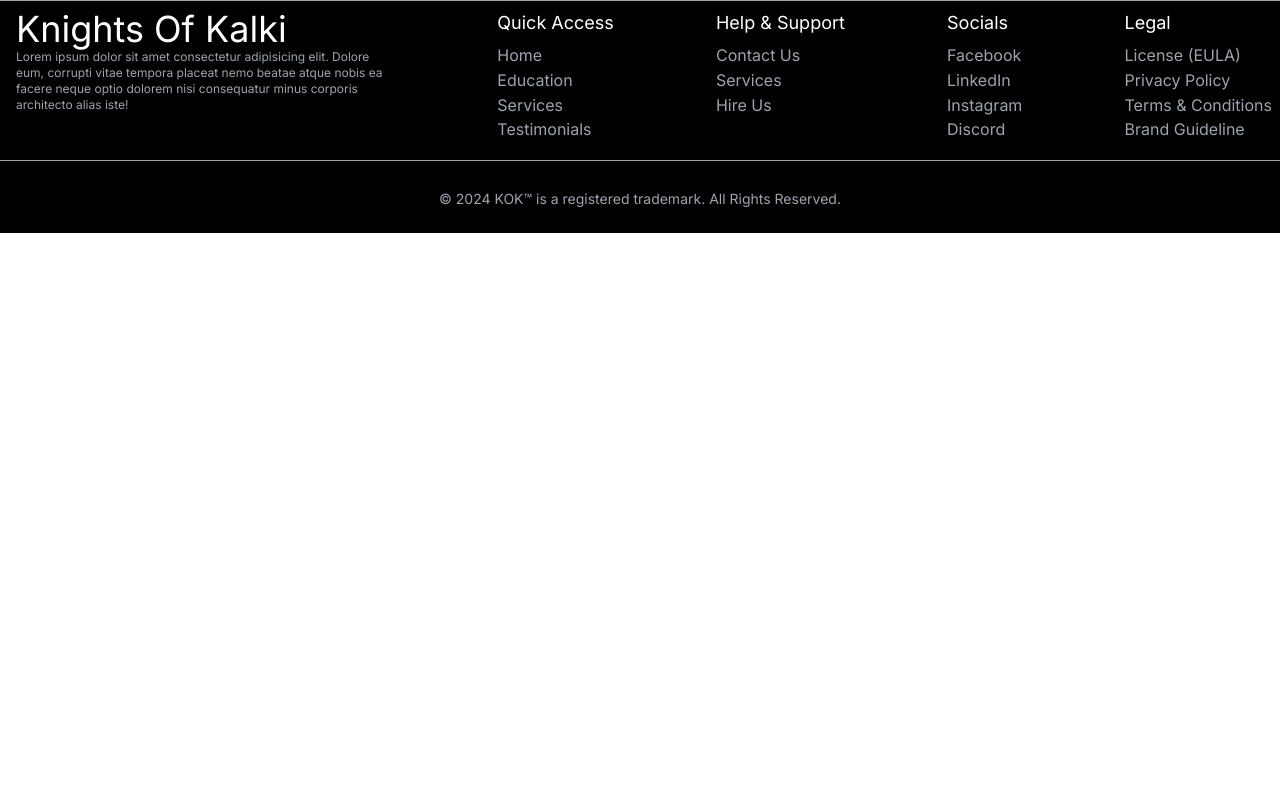
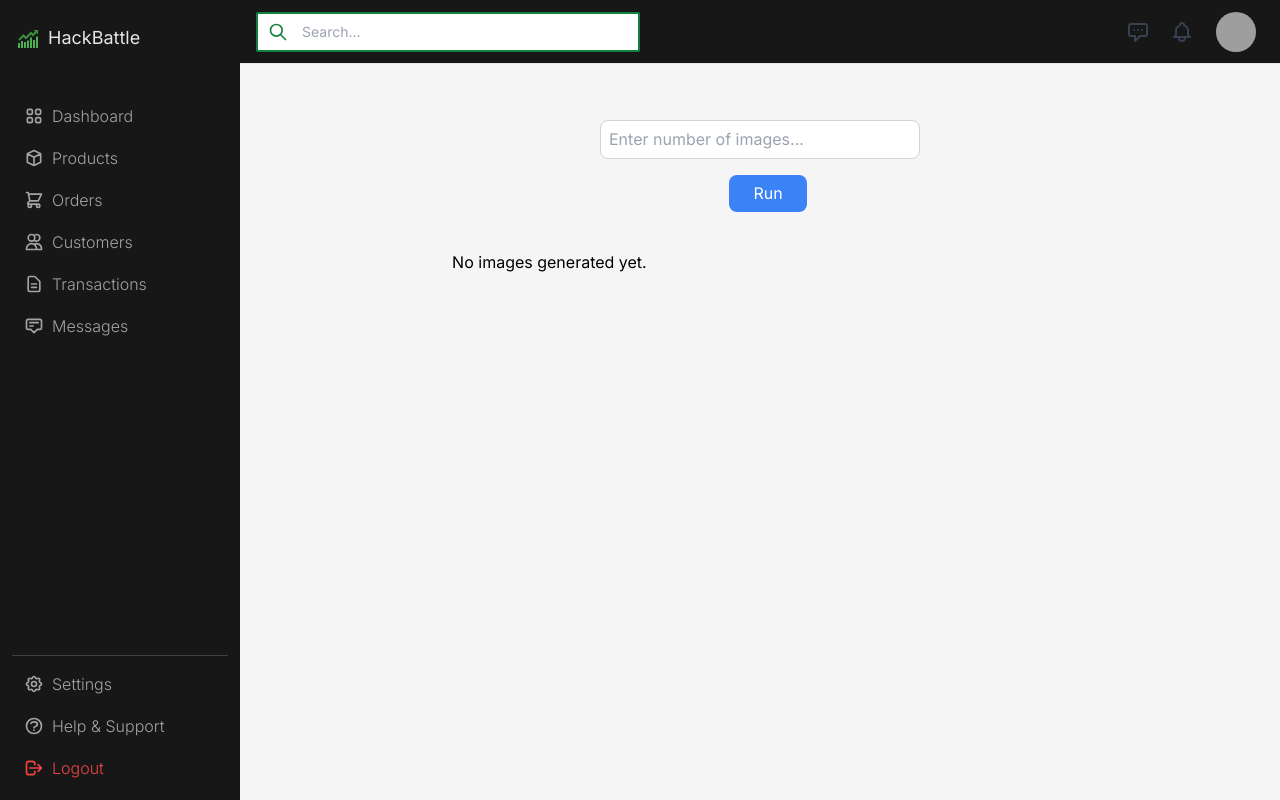
Before and after one commit to pulkit131/Hack-Battle, a React (Vite) app: page /xray in a window 1280 px wide. Shown: the top 800 px of the page. Built offline with nearby package versions, Linux system fonts and the light colour scheme; grey boxes are pictures that could not be loaded.

Commit message:
/xray route added

```diff
--- a/package.json
+++ b/package.json
@@ -14,6 +14,7 @@
     "@fortawesome/react-fontawesome": "^0.2.2",
     "@headlessui/react": "^2.1.8",
     "@splinetool/react-spline": "^4.0.0",
+    "axios": "^1.7.7",
     "boxicons": "^2.1.4",
     "classnames": "^2.5.1",
     "react": "^18.3.1",
--- a/src/App.jsx
+++ b/src/App.jsx
@@ -6,6 +6,7 @@ import Register from '../src/pages/Register';
 import Dashboard from '../src/pages/Dashboard';
 import Products from '../src/pages/Product';
 import Layout from "./components/shared/Layout";
+import Xray from "./components/Xray";
 
 function App() {
   const location = useLocation();
@@ -16,6 +17,7 @@ function App() {
         <Route path="/" element={<Layout />}>
           <Route index element={<Dashboard />} />
           <Route path="products" element={<Products />} />
+          <Route path="/xray" element={<Xray />} />
         </Route>
         <Route path="/register" element={<Register />} />
       </Routes>
--- a/src/components/Cards.jsx
+++ b/src/components/Cards.jsx
@@ -1,4 +1,5 @@
 import React, { useEffect, useRef } from "react";
+import { Link } from "react-router-dom";
 import VanillaTilt from "vanilla-tilt";
 import Image1 from '../assets/green_image.png';
 import Image2 from '../assets/w2a.r.png';
@@ -32,9 +33,11 @@ const Card = ({ number, title, content, image }) => {
                 <button className="px-4 py-2 bg-black text-white rounded-full shadow-lg">
                     Read More
                 </button>
-                <button className="px-4 py-2 bg-black text-white rounded-full shadow-lg ml-2">
-                    Run!
-                </button>
+                <Link to="/xray">
+                    <button className="px-4 py-2 bg-black text-white rounded-full shadow-lg ml-2">
+                        Run!
+                    </button>
+                </Link>
             </div>
         </div>
     );
--- a/src/components/Xray.jsx
+++ b/src/components/Xray.jsx
@@ -1,18 +1,46 @@
 import React, { useState } from 'react';
+import axios from 'axios';
 
-const InputWithRunButton = () => {
+const Xray = () => {
   const [inputValue, setInputValue] = useState('');
+  const [images, setImages] = useState([]);
+  const [loading, setLoading] = useState(false);
 
-  const handleRun = () => {
-    alert(`You entered: ${inputValue}`);
+  const handleRun = async () => {
+    setLoading(true); // Start loading
+
+    try {
+      // Convert inputValue to integer
+      const numImages = parseInt(inputValue, 10);
+
+      // Check if the input is a valid number
+      if (isNaN(numImages) || numImages <= 0) {
+        alert('Please enter a valid positive number.');
+        return;
+      }
+
+      // Send the input value to the backend (adjust URL as needed)
+      const response = await axios.post('http://localhost:3000/generate', {
+        num_images: numImages,
+      });
+
+      // Assuming the API returns an array of image URLs in response.data.images
+      // Ensure the response structure matches what is expected
+      setImages(response.data.images || []);
+    } catch (error) {
+      console.error('Error fetching images:', error);
+      alert('Error fetching images');
+    } finally {
+      setLoading(false); // Stop loading after the request
+    }
   };
 
   return (
-    <div className="flex items-center justify-center mt-10">
+    <div className="flex flex-col items-center justify-center mt-10">
       {/* Input Field */}
       <input
-        type="text"
-        placeholder="Enter something..."
+        type="number" // Changed to lowercase
+        placeholder="Enter number of images..."
         className="border border-gray-300 rounded-lg p-2 w-80"
         value={inputValue}
         onChange={(e) => setInputValue(e.target.value)}
@@ -20,13 +48,30 @@ const InputWithRunButton = () => {
 
       {/* Run Button */}
       <button
-        className="ml-4 px-6 py-2 bg-blue-500 text-white rounded-lg hover:bg-blue-600"
+        className="ml-4 px-6 py-2 bg-blue-500 text-white rounded-lg hover:bg-blue-600 mt-4"
         onClick={handleRun}
+        disabled={loading}
       >
-        Run
+        {loading ? 'Generating...' : 'Run'}
       </button>
+
+      {/* Display the images */}
+      <div className="mt-10 grid grid-cols-3 gap-4">
+        {images.length > 0 ? (
+          images.map((image, index) => (
+            <img
+              key={index}
+              src={image}
+              alt={`Result ${index}`}
+              className="w-64 h-64 object-cover"
+            />
+          ))
+        ) : (
+          !loading && <p>No images generated yet.</p>
+        )}
+      </div>
     </div>
   );
 };
 
-export default InputWithRunButton;
+export default Xray;
```
Also changed, not shown: 1 other file (tests, documents, lock files or other folders).
